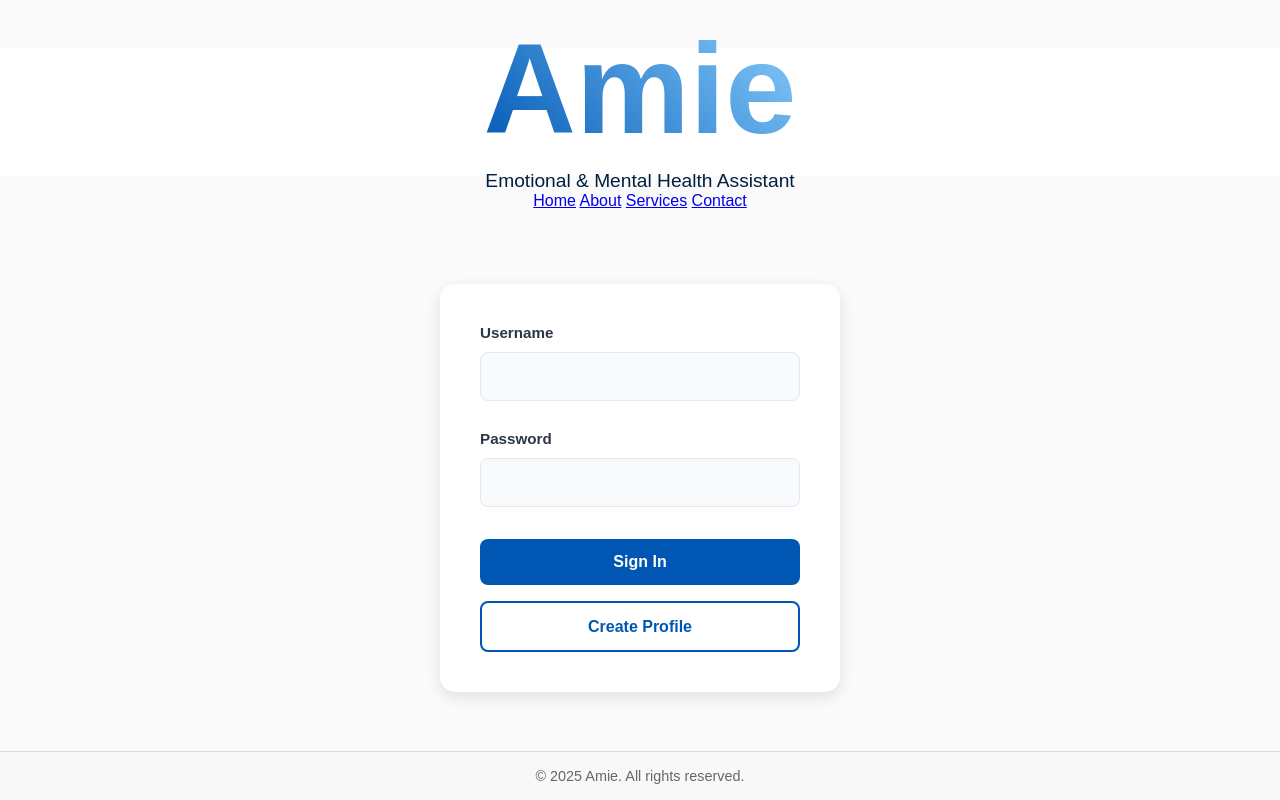
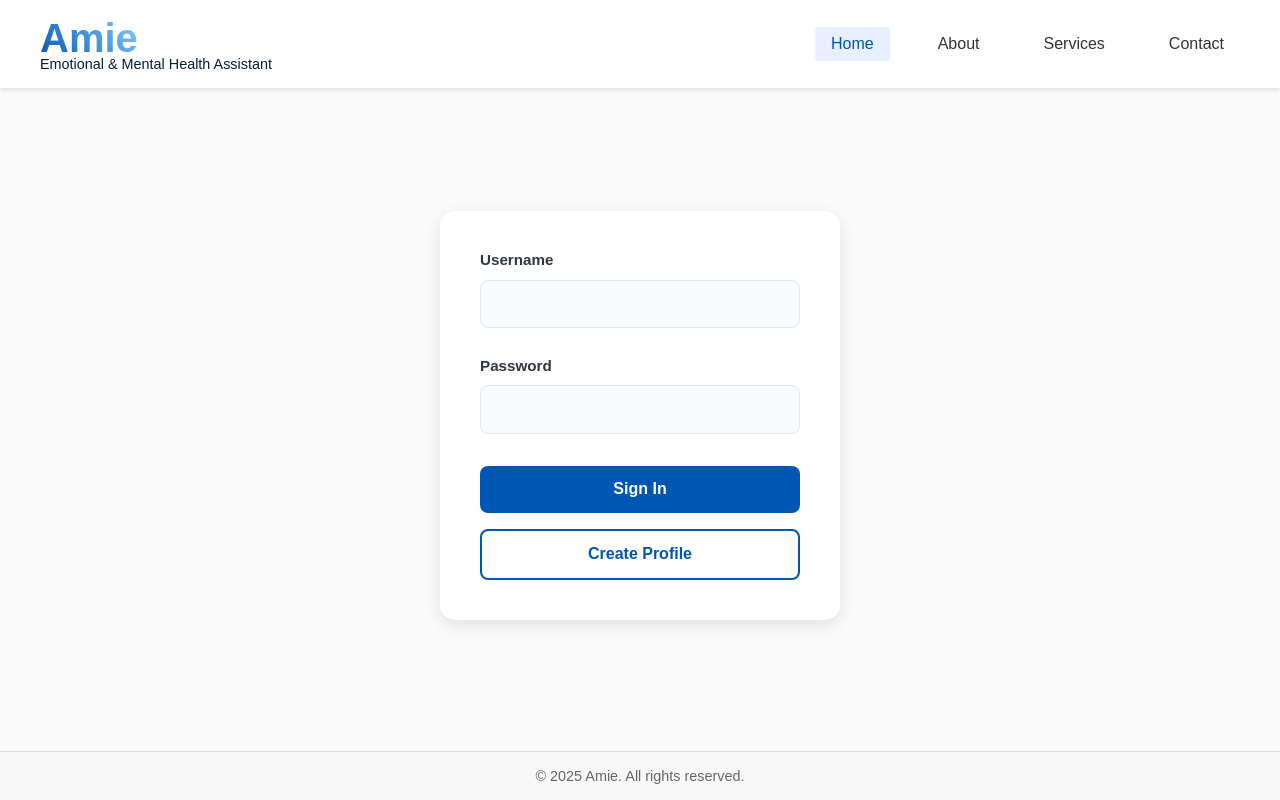
Before and after one commit to cordz-del/Log-in-Amie, a plain HTML site: page index.html in a window 1280 px wide. Drawn offline with Linux system fonts and the light colour scheme.

Commit message:
Update style.css

```diff
--- a/style.css
+++ b/style.css
@@ -15,38 +15,73 @@ body {
 }
 
 /* Header Styling */
-header {
-    width: 100%;
-    text-align: center;
-    margin-top: 3rem;
-    padding: 2rem 1rem;
-    height: 8rem;
-    background: white;
+.main-header {
+    background-color: #ffffff;
+    box-shadow: 0 2px 4px rgba(0, 0, 0, 0.1);
+    padding: 1rem 2rem;
+    position: fixed;
+    top: 0;
+    left: 0;
+    right: 0;
+    z-index: 1000;
+}
+
+.nav-container {
+    max-width: 1200px;
+    margin: 0 auto;
+    display: flex;
+    justify-content: space-between;
+    align-items: center;
+}
+
+.logo {
     display: flex;
     flex-direction: column;
-    justify-content: center;
-    align-items: center;
-    color: black;
-    position: relative;
+    align-items: flex-start;
 }
 
-header h1 {
-    font-size: 8rem;
+.logo h1 {
+    font-size: 2.5rem;
     background: linear-gradient(45deg, #0056b3, #89cfff);
     -webkit-background-clip: text;
     -webkit-text-fill-color: transparent;
-    margin-bottom: 0.5rem;
+    margin: 0;
 }
 
-header .description {
-    font-size: 1.2rem;
+.logo .description {
+    font-size: 0.9rem;
     color: #001f3f;
+    margin-top: -5px;
+}
+
+.nav-links {
+    display: flex;
+    gap: 2rem;
+    align-items: center;
+}
+
+.nav-links a {
+    text-decoration: none;
+    color: #333;
+    font-weight: 500;
+    padding: 0.5rem 1rem;
+    border-radius: 4px;
+    transition: all 0.3s ease;
+}
+
+.nav-links a:hover {
+    background-color: #f0f0f0;
+}
+
+.nav-links a.active {
+    color: #0056b3;
+    background-color: #e6f0ff;
 }
 
 /* Main Content */
 main {
     flex: 1;
-    padding: 2rem 1rem;
+    padding: 7rem 1rem 2rem;
     display: flex;
     justify-content: center;
     align-items: center;
@@ -122,10 +157,6 @@ main {
 
 /* Footer Styling */
 footer {
-    position: fixed;
-    bottom: 0;
-    left: 0;
-    width: 100%;
     text-align: center;
     padding: 1rem;
     background-color: #f8f8f8;
@@ -139,12 +170,27 @@ footer p {
 
 /* Responsive Design */
 @media (max-width: 768px) {
-    header h1 {
-        font-size: 4rem;
+    .nav-container {
+        flex-direction: column;
+        gap: 1rem;
+    }
+
+    .logo {
+        align-items: center;
+    }
+
+    .nav-links {
+        flex-wrap: wrap;
+        justify-content: center;
+        gap: 1rem;
     }
 
     .login-box {
         margin: 0 1rem;
         padding: 2rem;
     }
+
+    main {
+        padding-top: 9rem;
+    }
 }
```
